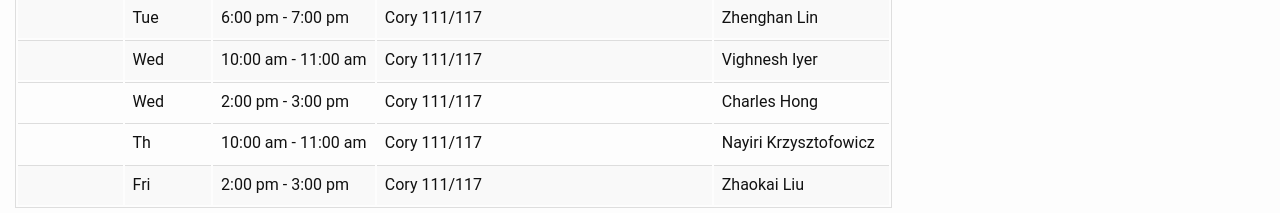
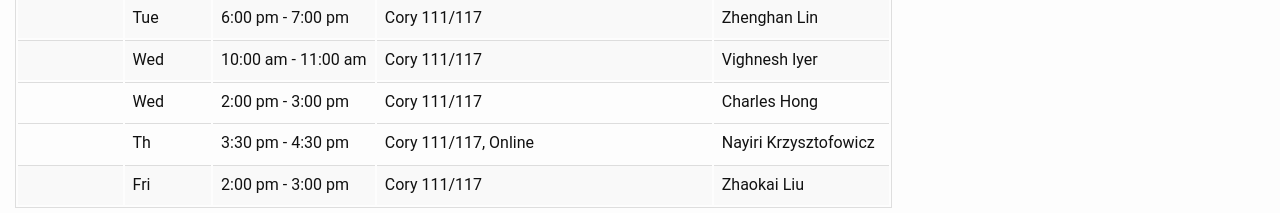
Before and after one commit to EECS150/website_fa21, a plain HTML site: page index.html in a window 1280 px wide. Shown: the part 800-1013 px from the top of the page. Drawn offline with Linux system fonts and the light colour scheme.

Commit message:
updated office hours

```diff
--- a/index.html
+++ b/index.html
@@ -164,8 +164,8 @@
               <tr>
                 <td></td>
                 <td>Th</td>
-                <td>10:00 am - 11:00 am</td>
-                <td>Cory 111/117</td>
+                <td>3:30 pm - 4:30 pm</td>
+                <td>Cory 111/117, Online</td>
                 <td>Nayiri Krzysztofowicz</td>
               </tr>
               <tr>
```
